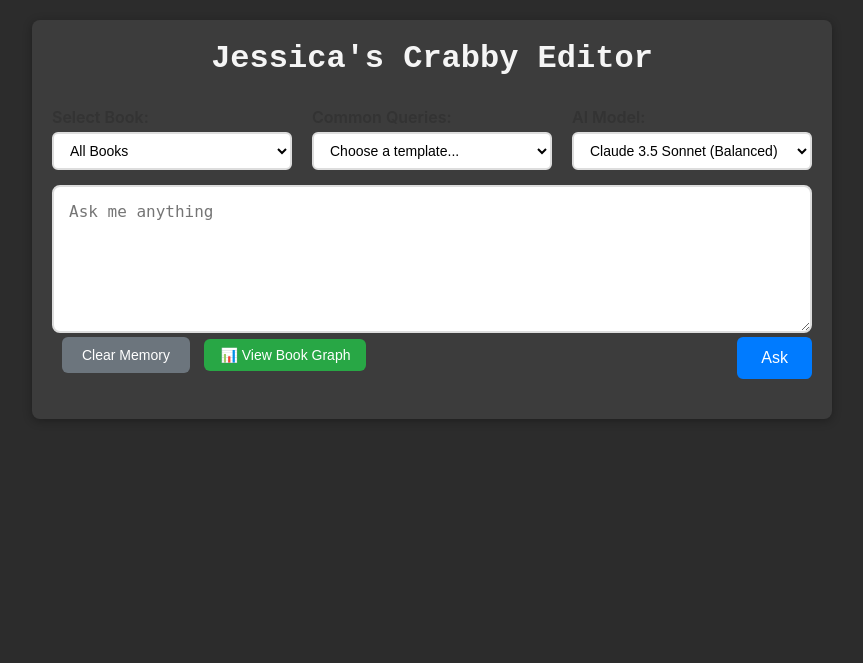
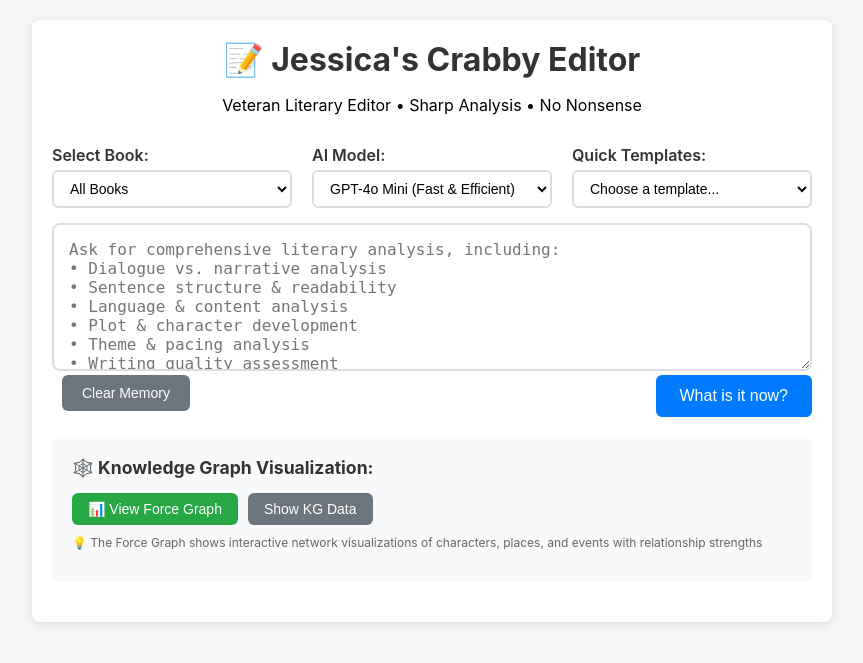
Before and after one commit to minitru/bunnyAI, a Flask app: page / in a window 1280 px wide. Shown: the top 663 px of the page, without its empty margins (208-1071 px from the left). Run offline with Flask 3, Linux system fonts and the light colour scheme; data that the repository does not hold is empty.

Commit message:
update output

```diff
--- a/templates/index.html
+++ b/templates/index.html
@@ -10,24 +10,22 @@
             max-width: 800px;
             margin: 0 auto;
             padding: 20px;
-            background: #2c2c2c;
-            color: #ffffff;
+            background: #f5f5f5;
         }
         .container {
-            background: #3c3c3c;
+            background: white;
             border-radius: 8px;
             padding: 20px;
-            box-shadow: 0 2px 10px rgba(0,0,0,0.3);
+            box-shadow: 0 2px 10px rgba(0,0,0,0.1);
         }
         .header {
             text-align: center;
             margin-bottom: 30px;
         }
         .header h1 {
-            color: #f5f5f5;
+            color: #333;
             margin: 0;
             font-size: 2rem;
-            font-family: 'Courier New', monospace;
         }
         .query-box {
             margin-bottom: 20px;
@@ -272,7 +270,8 @@
 <body>
     <div class="container">
         <div class="header">
-            <h1>Jessica's Crabby Editor</h1>
+            <h1>📝 Jessica's Crabby Editor</h1>
+            <p>Veteran Literary Editor • Sharp Analysis • No Nonsense</p>
         </div>
 
         <div class="query-box">
@@ -285,8 +284,18 @@
                     </select>
                 </div>
 
+                <div class="model-selector">
+                    <label for="model-choice" class="form-label">AI Model:</label>
+                    <select id="model-choice" class="form-select">
+                        <option value="openai/gpt-4o-mini">GPT-4o Mini (Fast & Efficient)</option>
+                        <option value="anthropic/claude-3.5-sonnet">Claude 3.5 Sonnet (Balanced)</option>
+                        <option value="anthropic/claude-3-opus">Claude 3 Opus (Most Capable)</option>
+                        <option value="openai/gpt-4o">GPT-4o (Advanced Analysis)</option>
+                    </select>
+                </div>
+
                 <div class="template-selector">
-                    <label for="template-choice" class="form-label">Common Queries:</label>
+                    <label for="template-choice" class="form-label">Quick Templates:</label>
                     <select id="template-choice" class="form-select">
                         <option value="">Choose a template...</option>
                         <option value="full-analysis">📊 Full Literary Analysis</option>
@@ -297,35 +306,34 @@
                         <option value="line-editing">📝 Line Editing & Grammar</option>
                     </select>
                 </div>
-
-                <div class="model-selector">
-                    <label for="model-choice" class="form-label">AI Model:</label>
-                    <select id="model-choice" class="form-select">
-                        <option value="anthropic/claude-3.5-sonnet" selected>Claude 3.5 Sonnet (Balanced)</option>
-                        <option value="openai/gpt-4o-mini">GPT-4o Mini (Fast & Efficient)</option>
-                        <option value="anthropic/claude-3-opus">Claude 3 Opus (Most Capable)</option>
-                        <option value="openai/gpt-4o">GPT-4o (Advanced Analysis)</option>
-                    </select>
-                </div>
             </div>
 
             <textarea
                 id="question"
                 class="query-input"
-                placeholder="Ask me anything"
+                placeholder="Ask for comprehensive literary analysis, including:&#10;• Dialogue vs. narrative analysis&#10;• Sentence structure & readability&#10;• Language & content analysis&#10;• Plot & character development&#10;• Theme & pacing analysis&#10;• Writing quality assessment&#10;• Line editing (spelling, grammar, punctuation)&#10;&#10;Or ask any specific question about the books...&#10;&#10;Note: I'm a veteran editor with little patience for mediocrity.&#10;Bring your A-game or expect some sharp feedback."
                 rows="6"
             ></textarea>
 
             <div class="clearfix">
-                <button id="submit-btn" class="submit-btn">Ask</button>
+                <button id="submit-btn" class="submit-btn">What is it now?</button>
                 <button id="clear-memory-btn" class="clear-memory-btn">Clear Memory</button>
-                <button class="action-btn" id="force-graph-btn" onclick="window.open('/force-graph', '_blank')" style="background: #28a745; margin-left: 10px;">
-                    📊 View Book Graph
-                </button>
             </div>
         </div>
 
 
+        <div class="quick-actions">
+            <h3>🕸️ Knowledge Graph Visualization:</h3>
+            <div class="action-buttons">
+                <button class="action-btn" id="force-graph-btn" onclick="window.open('/force-graph', '_blank')" style="background: #28a745;">
+                    📊 View Force Graph
+                </button>
+                <button class="action-btn" data-query="Extract and show me the knowledge graph relationships between characters, places, and events in this book. Include relationship strengths and types.">Show KG Data</button>
+            </div>
+            <p style="font-size: 12px; color: #666; margin-top: 10px;">
+                💡 The Force Graph shows interactive network visualizations of characters, places, and events with relationship strengths
+            </p>
+        </div>
 
         <div id="response" class="response" style="display: none;"></div>
     </div>
@@ -502,9 +510,7 @@
 
             setLoading(loading) {
                 this.submitBtn.disabled = loading;
-                this.submitBtn.textContent = loading ? '⏳ Processing...' : 'Ask';
-                this.submitBtn.style.background = loading ? '#ffc107' : '#007bff';
-                this.submitBtn.style.color = loading ? '#000' : '#fff';
+                this.submitBtn.textContent = loading ? 'Thinking...' : 'What is it now?';
             }
 
             showResponse(answer, modelUsed = null) {
```
